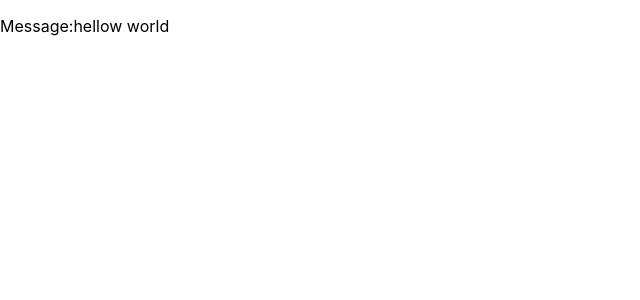
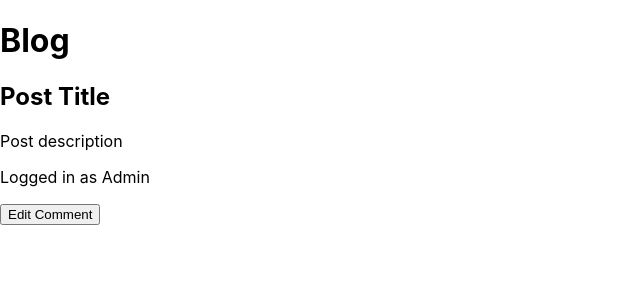
Before and after one commit to ericaferrao/BlogPostReact18Erica2025, a React (Create React App) app: page / in a window 1280 px wide. Shown: the top 300 px of the page, without its empty margins (0-640 px from the left). Built offline with nearby package versions, Linux system fonts and the light colour scheme.

Commit message:
real-worldish-component-structing-and-context-usage

```diff
--- a/src/App.js
+++ b/src/App.js
@@ -1,30 +1,19 @@
 import './App.css';
+import BlogPage from './components/BlogPage';
 
-import { useContext } from 'react';
-
-import MessageContext from './context/MessageContext';
-
+import UserInfoContext from './context/UserInfoContext';
 function App() {
-  const message = "hellow world";
+  const userInfo = {
+    username: "Admin",
+    isAdmin: true
+  };
   return (
     <>
-      <MessageContext.Provider value={message}>
-        <ComponentA />
-
-      </MessageContext.Provider>
+      <UserInfoContext.Provider value={userInfo}>
+        <BlogPage />
+      </UserInfoContext.Provider>
     </>
   );
 }
 
-function ComponentA() {
-  return (
-    <> <ComponentB /></>)
-};
-
-function ComponentB() {
-  const message = useContext(MessageContext)
-  return (
-    <> <p>Message:{message}</p> </>)
-};
-
 export default App;
--- /dev/null
+++ b/src/components/BlogPage.js
@@ -0,0 +1,9 @@
+import Post from "./Post";
+import React from "react";
+
+export default function BlogPage() {
+    return (<div>
+        <h1>Blog</h1>
+        <Post />
+    </div>)
+}
--- /dev/null
+++ b/src/components/Comment.js
@@ -0,0 +1,12 @@
+import React from "react";
+
+import UserInfoContext from "../context/UserInfoContext";
+
+export default function Comment() {
+
+    const { username, isAdmin } = React.useContext(UserInfoContext);
+    return (<div>
+        <p>Logged in as {username}</p>
+        {isAdmin && <button>Edit Comment</button>}
+    </div>)
+}
--- /dev/null
+++ b/src/components/Post.js
@@ -0,0 +1,9 @@
+import React from "react";
+import Comment from "./Comment";
+export default function Post() {
+    return (<div>
+        <h2>Post Title</h2>
+        <p> Post description</p>
+        <Comment />
+    </div>)
+}
--- a/src/context/MessageContext.js
+++ /dev/null
@@ -1,5 +0,0 @@
-import { createContext } from "react";
-
-const MessageContext = createContext();
-
-export default MessageContext;
--- /dev/null
+++ b/src/context/UserInfoContext.js
@@ -0,0 +1,8 @@
+import { createContext } from "react";
+
+const UserInfoContext = createContext({
+    username: "Guest",
+    isAdmin: false
+});
+
+export default UserInfoContext;
```
